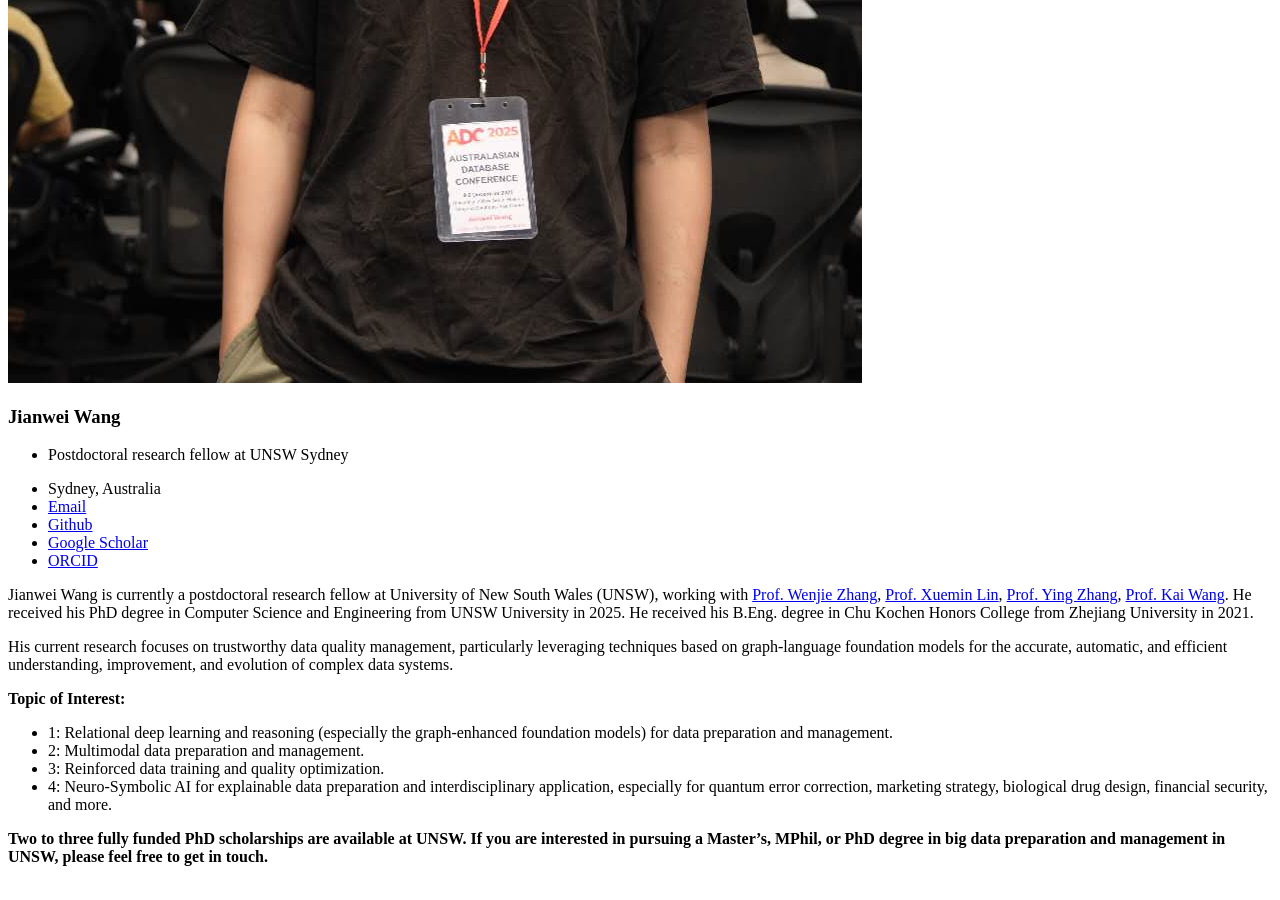
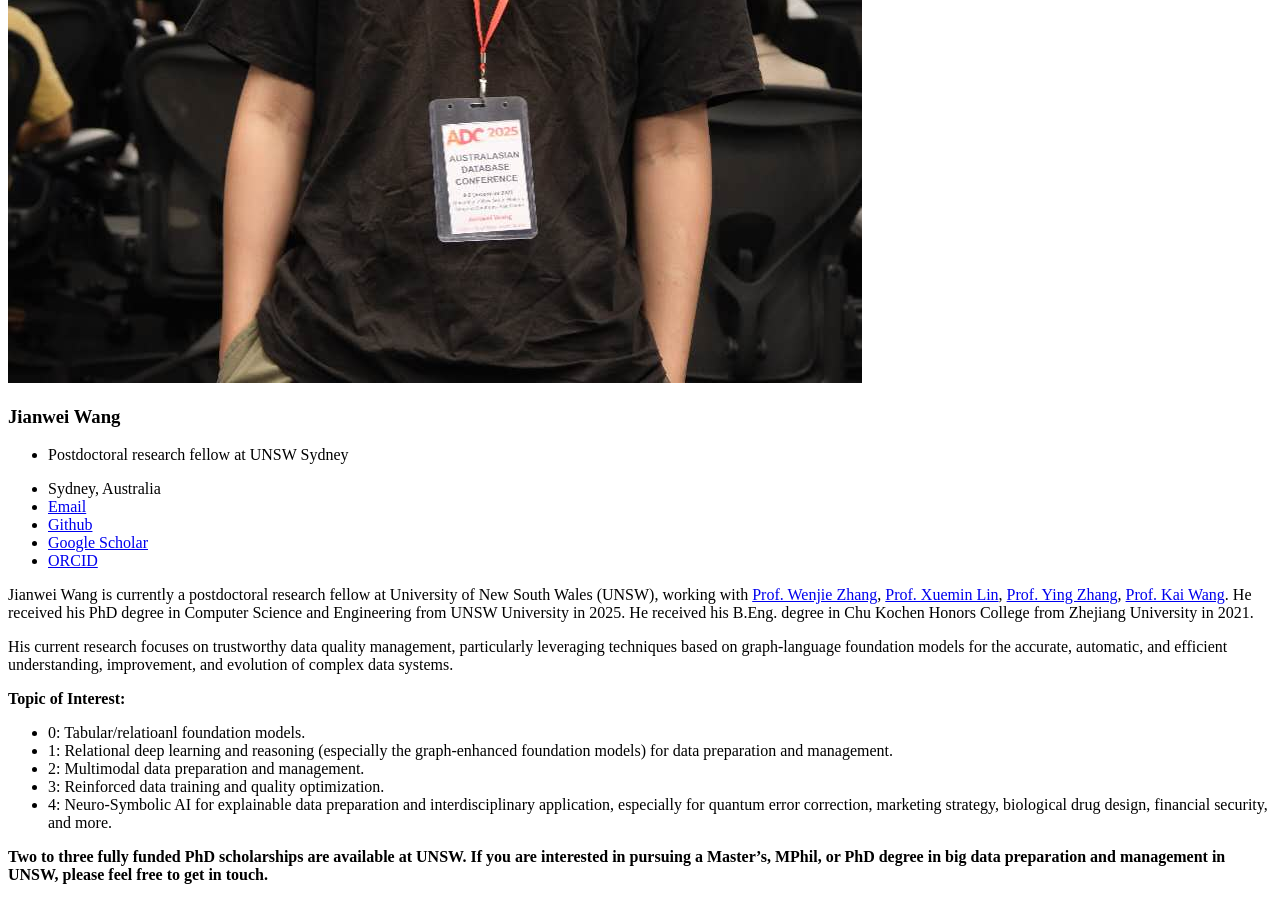
Before and after one commit to jianwei-cse/jianwei-cse.github.io, a Jekyll site: the page built from _pages/includes/self-intro.md, in a window 1280 px wide and 900 px high, scrolled down 1099 px. Built offline with Jekyll 4.4.1, drawn with Linux system fonts in a browser that asks for light colours; our own code applies the rules of GitHub Pages for plain Markdown files; a script bundle is joined from its source files by our own code.

Commit message:
Update Pub

```diff
--- a/_pages/includes/self-intro.md
+++ b/_pages/includes/self-intro.md
@@ -6,6 +6,7 @@ His current research focuses on trustworthy data quality management, particularl
 
 
 **Topic of Interest:**
+* 0: Tabular/relatioanl foundation models.
 * 1: Relational deep learning and reasoning (especially the graph-enhanced foundation models) for data preparation and management.
 * 2: Multimodal data preparation and management.
 * 3: Reinforced data training and quality optimization.
```
